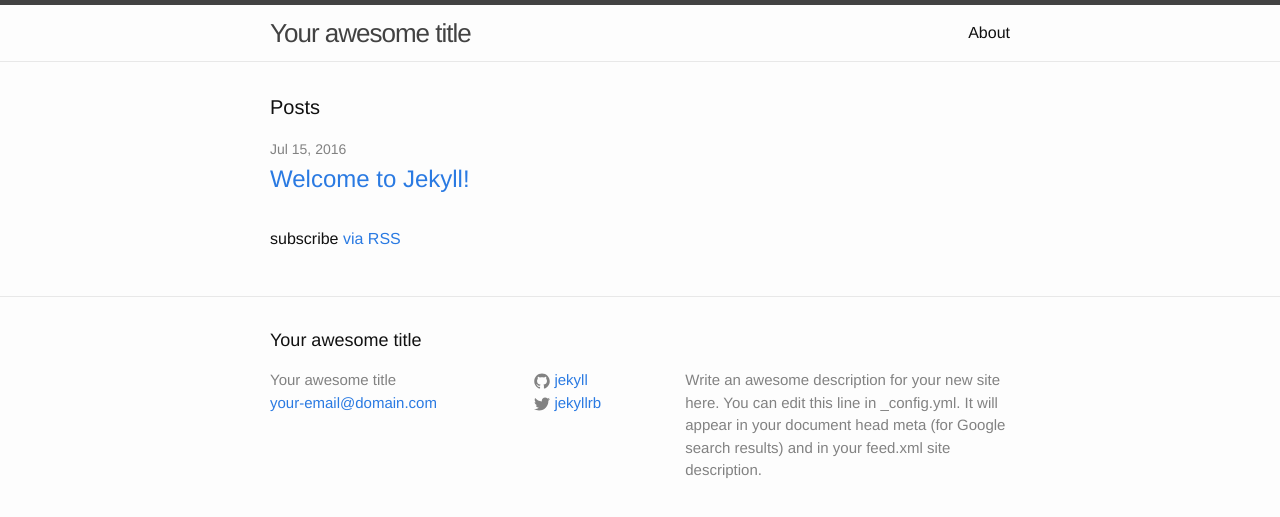
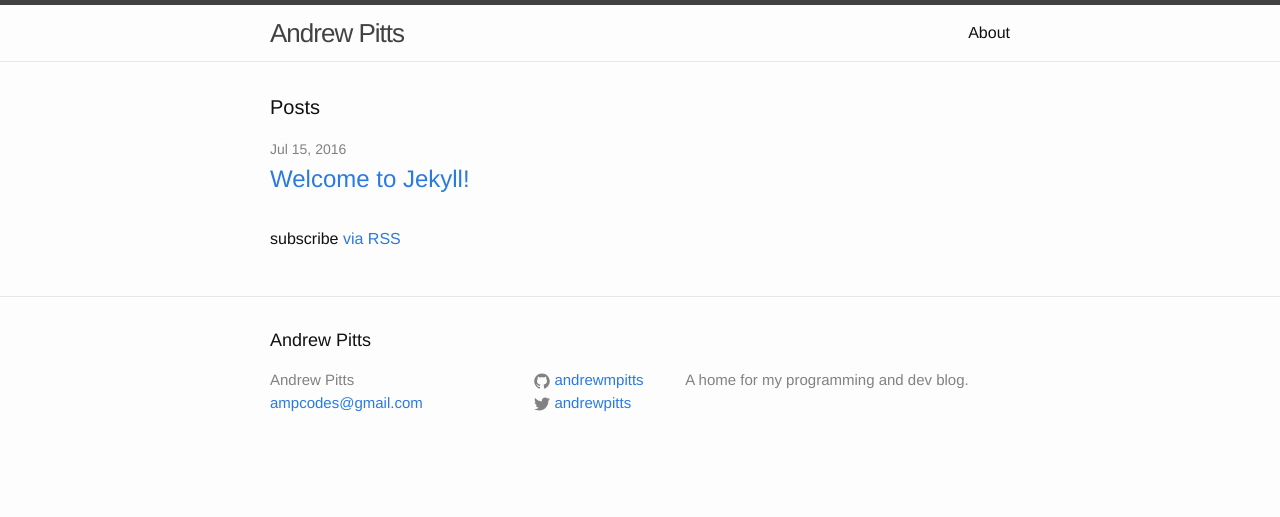
Before and after one commit to andrewmpitts/andrewmpitts.github.io, a Jekyll site: the page built from index.html, in a window 1280 px wide. Shown: the top 517 px of the page. Built offline with Jekyll 4.4.1, drawn with Linux system fonts in a browser that asks for light colours.

Commit message:
Modified config

```diff
--- a/_config.yml
+++ b/_config.yml
@@ -6,16 +6,14 @@
 # 'jekyll serve'. If you change this file, please restart the server process.
 
 # Site settings
-title: Your awesome title
-email: your-email@domain.com
+title: Andrew Pitts
+email: ampcodes@gmail.com
 description: > # this means to ignore newlines until "baseurl:"
-  Write an awesome description for your new site here. You can edit this
-  line in _config.yml. It will appear in your document head meta (for
-  Google search results) and in your feed.xml site description.
+  A home for my programming and dev blog.
 baseurl: "" # the subpath of your site, e.g. /blog
 url: "http://yourdomain.com" # the base hostname & protocol for your site
-twitter_username: jekyllrb
-github_username:  jekyll
+twitter_username: andrewpitts
+github_username:  andrewmpitts
 
 # Build settings
 markdown: kramdown
```
